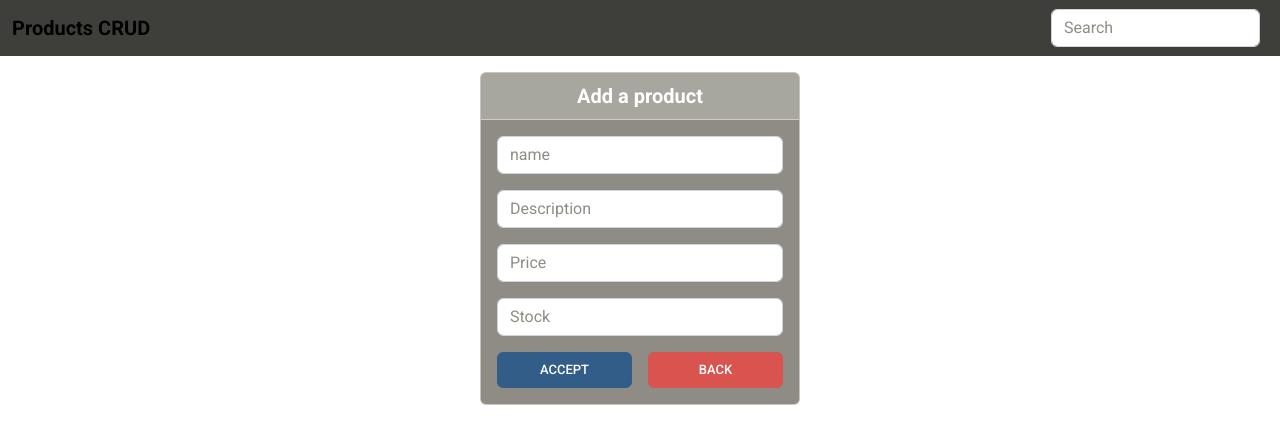
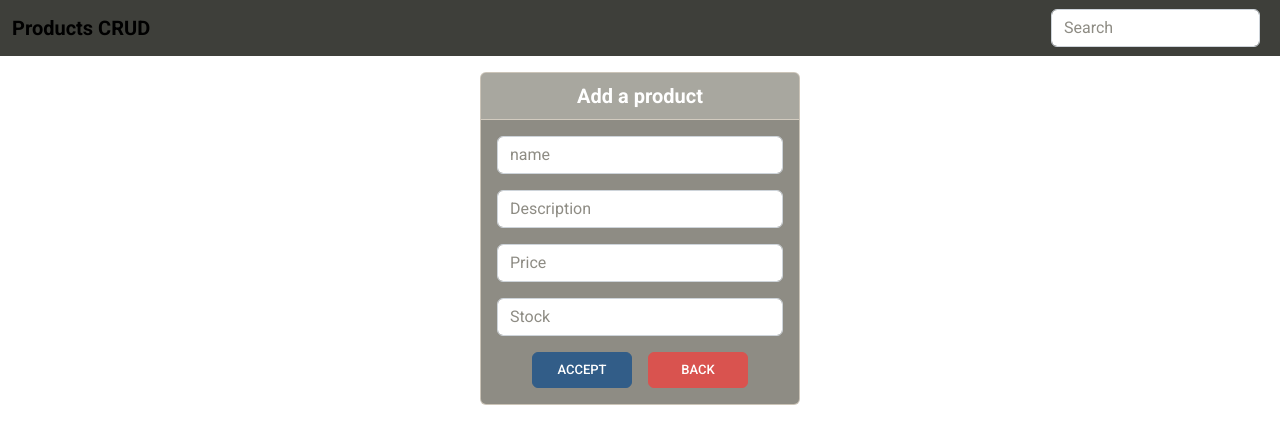
Before and after one commit to KortexCode/productStoreAngular, an Angular app: page /add in a window 1280 px wide. Shown: the top 444 px of the page. Built offline with nearby package versions, Linux system fonts and the light colour scheme.

Commit message:
cambios en estilos de botones en addProducts componente, routerlink a btn back

```diff
--- a/src/app/components/add-edit-product/add-edit-product.component.html
+++ b/src/app/components/add-edit-product/add-edit-product.component.html
@@ -27,9 +27,11 @@
           <strong>required</strong>
         </span>
 
-        <div class="d-flex flex-row justify-content-center mt-3">
-          <button type="submit" class="btn btn-primary w-50">Accept</button>
-          <button routerLink="/" type="button" class="btn btn-danger  w-50 ms-3">Back</button>
+        <div class="w-full d-flex flex-row justify-content-center mt-3">
+          <button type="submit" class="btn btn-primary" style="width: 100px">Accept</button>
+          <a routerLink="" ariaCurrentWhenActive="page">
+            <button type="button" class="btn btn-danger  ms-3" style="width: 100px">Back</button>
+          </a>
         </div>
       </form>
     </div>
--- a/src/app/components/add-edit-product/add-edit-product.component.ts
+++ b/src/app/components/add-edit-product/add-edit-product.component.ts
@@ -1,17 +1,17 @@
 import { Component } from '@angular/core';
 import { FormGroup, FormBuilder, Validators } from '@angular/forms';
-import {ReactiveFormsModule} from '@angular/forms';
+import { ReactiveFormsModule } from '@angular/forms';
 import { CommonModule } from '@angular/common';
+import { RouterLink } from '@angular/router';
 import { HttpClient } from '@angular/common/http';
 import { Product } from '../../interface/product';
-
 
 @Component({
   selector: 'app-add-edit-product',
   templateUrl: './add-edit-product.component.html',
   styleUrl: './add-edit-product.component.scss',
   standalone: true,
-  imports: [ReactiveFormsModule, CommonModule]
+  imports: [ReactiveFormsModule, CommonModule, RouterLink],
 })
 export class AddEditProductComponent {
   formAddControl: FormGroup;
@@ -20,18 +20,18 @@ export class AddEditProductComponent {
       name: ['', Validators.required],
       description: ['', Validators.required],
       price: ['', Validators.required],
-      stock: ['', Validators.required]
+      stock: ['', Validators.required],
     });
   }
   addProduct() {
-    const {name, description, price, stock} = this.formAddControl.value;
+    const { name, description, price, stock } = this.formAddControl.value;
     const product: Product = {
       name: name,
       description: description,
       price: price,
-      stock: stock
-    }
+      stock: stock,
+    };
 
-    console.log("El producto:", product)
+    console.log('El producto:', product);
   }
 }
--- a/src/app/components/list-products/list-products.component.html
+++ b/src/app/components/list-products/list-products.component.html
@@ -16,7 +16,7 @@
       </tr>
     </thead>
     <tbody>
-      @for (item of listProducts.products; track item.id) {
+      @for (item of listProducts; track item.id) {
       <tr>
         <td>{{item.product_name}}</td>
         <td>{{item.product_description}}</td>
--- a/src/app/components/list-products/list-products.component.ts
+++ b/src/app/components/list-products/list-products.component.ts
@@ -19,7 +19,7 @@ export class ListProductsComponent {
   getProducts() {
     this._productService.getListProducts().subscribe((data) => {
       this.listProducts = data;
-      console.log(this.listProducts.products);
+      console.log(this.listProducts);
     });
   }
 }
```
